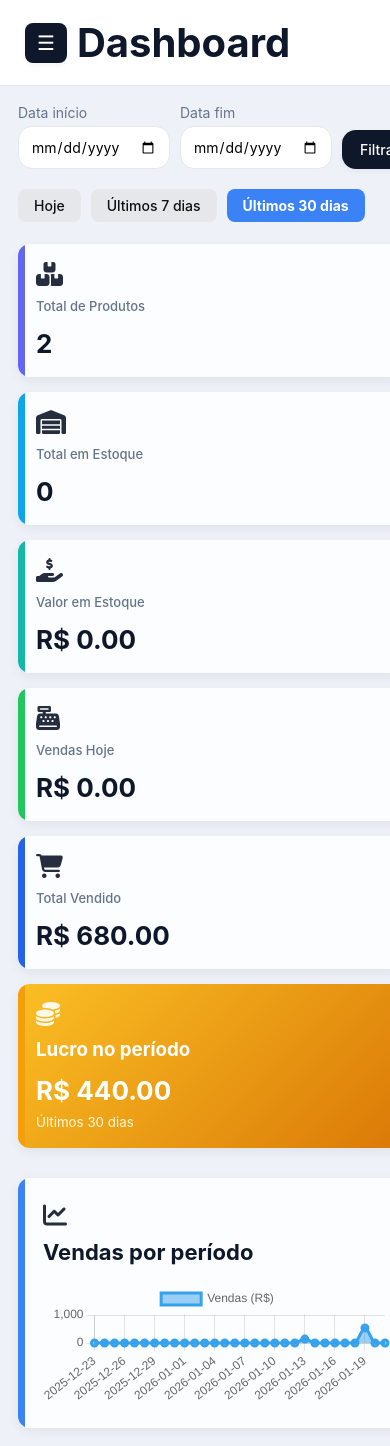
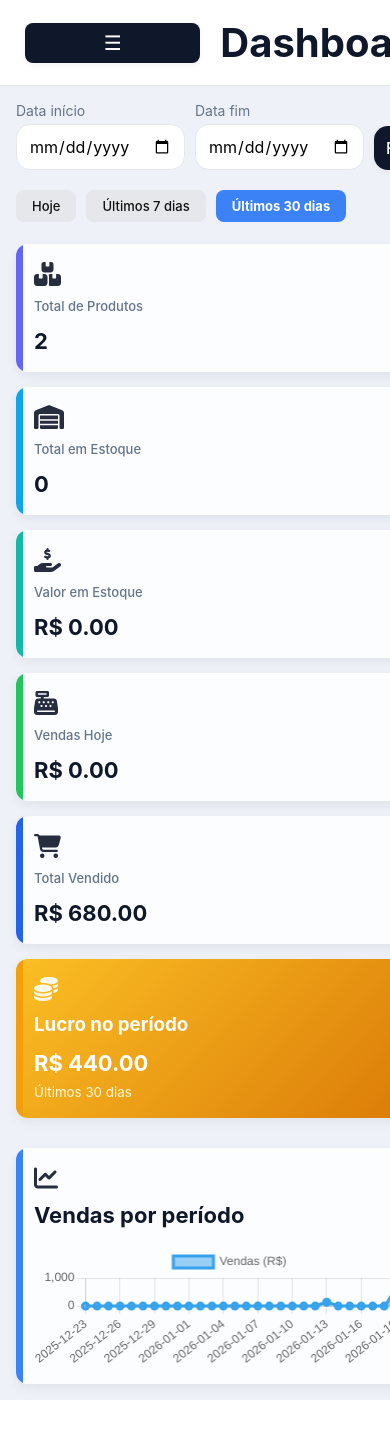
Before and after one commit to italoplaylist-maker/loja-roupas, a Flask app: page /dashboard in a window 390 px wide. After the commit the page ends 1400 px from the top, so only its background shows below. Run offline with Flask 3, Linux system fonts and the light colour scheme; a user stored in the database is signed in; data comes from the database, SQL or seed files in the repository.

Commit message:
Atualizações no sistema

```diff
--- a/static/style.css
+++ b/static/style.css
@@ -328,3 +328,120 @@ table th {
 }
 
 .total-vendas strong { font-size: 17px; }
+
+
+
+
+/* ========================= MOBILE UX FINAL ========================= */
+@media (max-width: 768px) {
+
+    /* Sidebar */
+    .sidebar {
+        width: 230px;
+        padding: 22px 18px;
+    }
+
+    .sidebar h2 {
+        font-size: 18px;
+        margin-bottom: 25px;
+    }
+
+    .sidebar a {
+        font-size: 14px;
+        padding: 12px;
+    }
+
+    /* Topbar */
+    .topbar {
+        display: flex;
+        align-items: center;
+        gap: 10px;
+        font-size: 16px;
+        padding: 14px 16px;
+    }
+
+    /* Conteúdo */
+    .content {
+        padding: 16px;
+    }
+
+    /* Cards */
+    .grid-cards {
+        grid-template-columns: 1fr;
+        gap: 16px;
+    }
+
+    .grid-cards .card strong {
+        font-size: 22px;
+    }
+
+    .card {
+        padding: 16px;
+    }
+
+    /* Gráficos */
+    .card.grafico {
+        padding: 18px;
+        overflow-x: auto;
+    }
+
+    .card.grafico canvas {
+        min-width: 320px;
+    }
+
+    /* Formulários */
+    input, select, button {
+        font-size: 16px; /* evita zoom automático no iOS */
+    }
+
+    .form-grid {
+        gap: 12px;
+    }
+
+    /* Botões */
+    button,
+    .btn-primary {
+        width: 100%;
+        padding: 12px;
+    }
+
+    /* Tabelas */
+    table {
+        font-size: 13px;
+    }
+
+    .table-responsive {
+        overflow-x: auto;
+        width: 100%;
+    }
+
+    /* Ações */
+    .acoes {
+        display: flex;
+        justify-content: center;
+        gap: 8px;
+    }
+
+    .acao {
+        padding: 8px 12px;
+        font-size: 14px;
+    }
+
+    /* Filtros */
+    .filtros-rapidos {
+        flex-wrap: wrap;
+        gap: 8px;
+    }
+
+    .filtro {
+        font-size: 13px;
+        padding: 6px 14px;
+    }
+
+    /* Total vendas */
+    .total-vendas {
+        flex-direction: column;
+        align-items: flex-start;
+        gap: 6px;
+    }
+}
```
